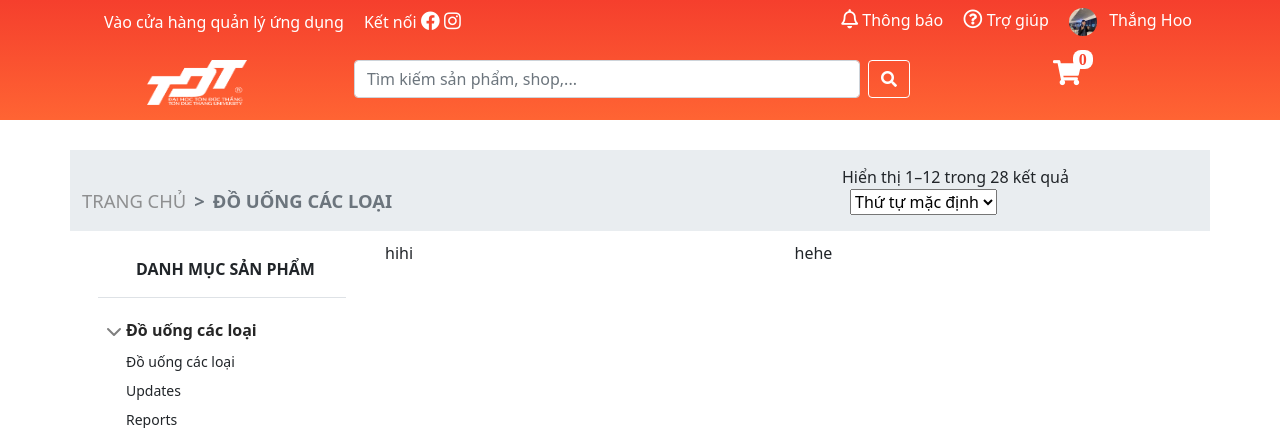
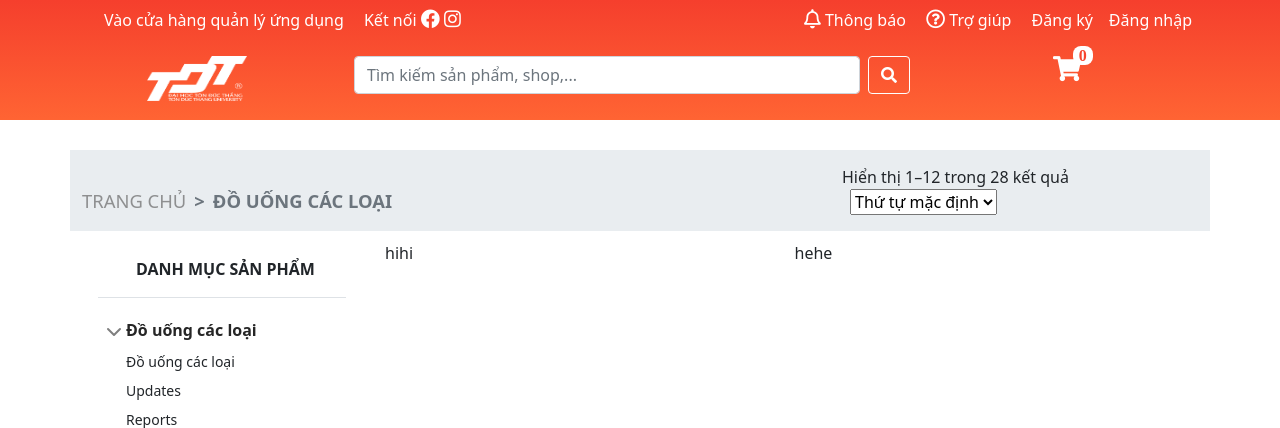
Before and after one commit to thanghoo-211/datn-web, a PHP site: page /detail.php in a window 1280 px wide. Shown: the top 428 px of the page. Run offline with PHP 8.4, Linux system fonts and the light colour scheme.

Commit message:
fix something

```diff
--- a/detail.php
+++ b/detail.php
@@ -1,3 +1,7 @@
+<?php
+session_start();
+?>
+
 <!DOCTYPE html>
 <html lang="en">
 
@@ -98,28 +102,33 @@
                             Trợ giúp
                         </a>
                     </li>
-                    <!-- <li class="navbar__list__item navbar__list__item--strong" data-bs-toggle="modal" data-bs-target="#dangky">
-                      Đăng ký</li>
-                    <li class="navbar__list__item navbar__list__item--strong" data-bs-toggle="modal" data-bs-target="#dangnhap">
-                      Đăng nhập</li> -->
-                    <li class="navbar__list__item navbar__list__item--strong header-navbar-user">
-                        <img src="./assets/img/avatar.jpg" alt="" class="header-navbar-user-img">
-                        <span class="header-navbar-user-name">Thắng Hoo</span>
-                        <ul class="header-navbar-user-menu">
-                            <li class="menu-user-item">
-                                <a href="">Tài khoản của tôi</a>
-                            </li>
-                            <li class="menu-user-item">
-                                <a href="">Địa chỉ của tôi</a>
-                            </li>
-                            <li class="menu-user-item">
-                                <a href="">Đơn mua</a>
-                            </li>
-                            <li class="menu-user-item">
-                                <a href="">Đăng xuất</a>
-                            </li>
-                        </ul>
-                    </li>
+                    <?php
+            if ($_SESSION == NULL) {
+              echo '<li class="navbar__list__item navbar__list__item--strong" data-bs-toggle="modal" data-bs-target="#dangky">Đăng ký</li>';
+              echo '<li class="navbar__list__item navbar__list__item--strong" data-bs-toggle="modal" data-bs-target="#dangnhap">Đăng nhập</li>';
+            }
+            else {
+              echo ''.
+              '<li class="navbar__list__item navbar__list__item--strong header-navbar-user">'.
+                '<img src="./assets/img/avatar.jpg" alt="" class="header-navbar-user-img">'.
+                '<span class="header-navbar-user-name">'. $_SESSION["user_name"] .'</span>'.
+                '<ul class="header-navbar-user-menu">'.
+                  '<li class="menu-user-item">'.
+                    '<a href="">Tài khoản của tôi</a>'.
+                  '</li>'.
+                  '<li class="menu-user-item">'.
+                    '<a href="">Địa chỉ của tôi</a>'.
+                  '</li>'.
+                  '<li class="menu-user-item">'.
+                    '<a href="">Đơn mua</a>'.
+                  '</li>'.
+                  '<li class="menu-user-item">'.
+                    '<a href="./logout.php">Đăng xuất</a>'.
+                  '</li>'.
+                '</ul>'.
+              '</li>';
+            }
+          ?>
                 </ul>
             </nav>
             <div class="row">
--- a/index.php
+++ b/index.php
@@ -137,7 +137,7 @@ session_start();
             <form class="d-flex">
               <input class="form-control me-2" type="search" placeholder="Tìm kiếm sản phẩm, shop,..."
                 aria-label="Search">
-              <button class="btn btn-outline-warning"" type=" submit"><i class="fa fa-search"
+              <button class="btn btn-outline-warning" type=" submit"><i class="fa fa-search"
                   aria-hidden="true"></i></button>
             </form>
           </div>
```
Also changed, not shown: see_more.php (+27 -4 lines).
